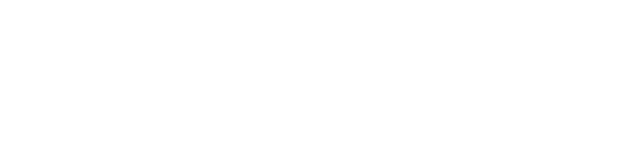
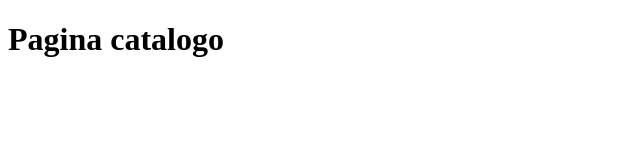
Before and after one commit to LucasRuizMartins/devSuperiorGitMerge, a plain HTML site: page catalogo.html in a window 1280 px wide. Shown: the whole page, without its empty margins (0-640 px from the left). Drawn offline with Linux system fonts and the light colour scheme.

Commit message:
catalogo update

```diff
--- a/catalogo.html
+++ b/catalogo.html
@@ -7,6 +7,6 @@
     <title>Document</title>
 </head>
 <body>
-
+    <h1>Pagina catalogo</h1>
 </body>
 </html>
```
